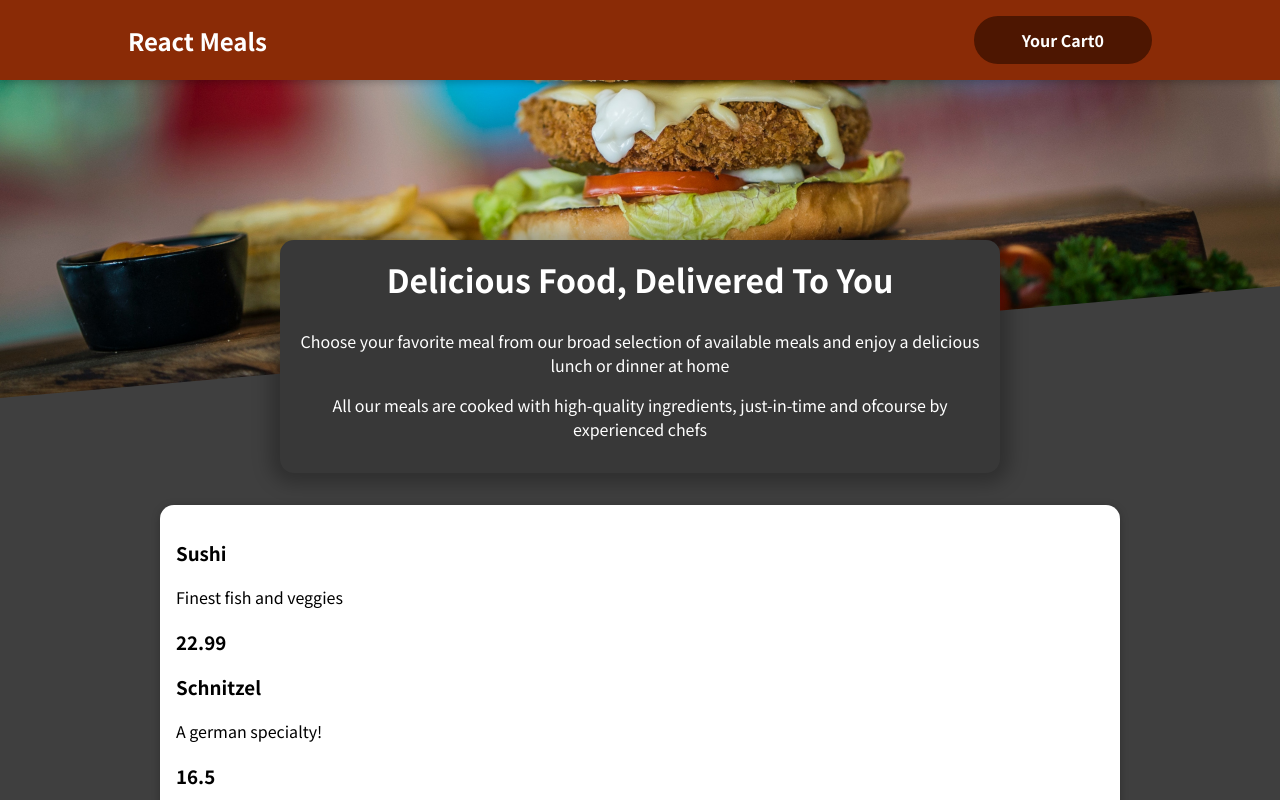
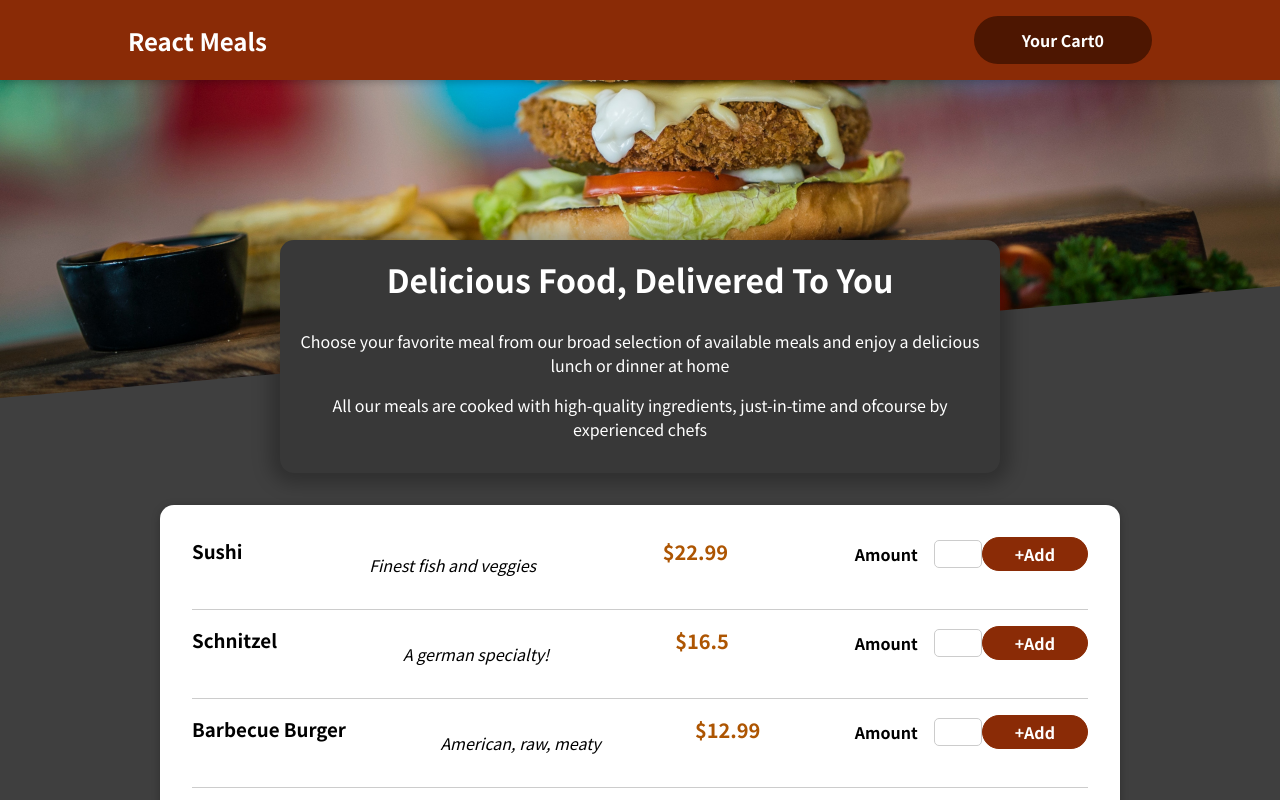
Before and after one commit to AthulPM97/Food-order-app, a React (Create React App) app: page / in a window 1280 px wide. Shown: the top 800 px of the page. Built offline with nearby package versions, Linux system fonts and the light colour scheme.

Commit message:
Added input form for meal item

```diff
--- a/src/Components/Meals/AvailableMeals.js
+++ b/src/Components/Meals/AvailableMeals.js
@@ -1,5 +1,6 @@
 import classes from "./AvailableMeals.module.css";
 import Card from "../UI/Card";
+import MealItem from "./MealItem/MealItem";
 
 const DUMMY_MEALS = [
   {
@@ -31,11 +32,12 @@ const DUMMY_MEALS = [
 const AvailableMeals = () => {
   const meals = DUMMY_MEALS.map((meal) => {
     return (
-      <li key={meal.id}>
-        <h3>{meal.name}</h3>
-        <p>{meal.description}</p>
-        <h3>{meal.price}</h3>
-      </li>
+      <MealItem
+        id={meal.id}
+        name={meal.name}
+        description={meal.description}
+        price={meal.price}
+      />
     );
   });
 
--- /dev/null
+++ b/src/Components/Meals/MealItem/Input.js
@@ -0,0 +1,13 @@
+import classes from "./Input.module.css";
+
+const Input = () => {
+  return (
+    <div className={classes.input}>
+      <label htmlFor="amount">Amount</label>
+      <input id="amount" type="number" />
+      <button type="button">+Add</button>
+    </div>
+  );
+};
+
+export default Input;
--- /dev/null
+++ b/src/Components/Meals/MealItem/Input.module.css
@@ -0,0 +1,18 @@
+.input {
+    display: flex;
+    align-items: center;
+    margin-bottom: 0.5rem;
+  }
+
+  .input label {
+    font-weight: bold;
+    margin-right: 1rem;
+  }
+
+  .input input {
+    width: 3rem;
+    border-radius: 5px;
+    border: 1px solid #ccc;
+    font: inherit;
+    padding-left: 0.5rem;
+  }
--- /dev/null
+++ b/src/Components/Meals/MealItem/MealItem.js
@@ -0,0 +1,16 @@
+import MealItemForm from './MealItemForm';
+import classes from './MealItem.module.css';
+
+const MealItem = (props) => {
+    const price = `$${props.price}`;
+    return(
+        <li key={props.id} className={classes.meal}>
+          <h3>{props.name}</h3>
+          <p className={classes.description}>{props.description}</p>
+          <h3 className={classes.price}>{price}</h3>
+          <MealItemForm />
+        </li>
+    )
+};
+
+export default MealItem;
--- /dev/null
+++ b/src/Components/Meals/MealItem/MealItem.module.css
@@ -0,0 +1,22 @@
+.meal {
+    display: flex;
+    justify-content: space-between;
+    margin: 1rem;
+    padding-bottom: 1rem;
+    border-bottom: 1px solid #ccc;
+  }
+
+  .meal h3 {
+    margin: 0 0 0.25rem 0;
+  }
+
+  .description {
+    font-style: italic;
+  }
+
+  .price {
+    margin-top: 0.25rem;
+    font-weight: bold;
+    color: #ad5502;
+    font-size: 1.25rem;
+  }
--- /dev/null
+++ b/src/Components/Meals/MealItem/MealItemForm.js
@@ -0,0 +1,12 @@
+import classes from './MealItemForm.module.css';
+import Input from './Input';
+
+const MealItemForm = () => {
+    return (
+        <form className={classes.form}>
+            <Input/>
+        </form>
+    )
+};
+
+export default MealItemForm;
--- /dev/null
+++ b/src/Components/Meals/MealItem/MealItemForm.module.css
@@ -0,0 +1,20 @@
+.form {
+    text-align: right;
+  }
+
+  .form button {
+    font: inherit;
+    cursor: pointer;
+    background-color: #8a2b06;
+    border: 1px solid #8a2b06;
+    color: white;
+    padding: 0.25rem 2rem;
+    border-radius: 20px;
+    font-weight: bold;
+  }
+
+  .form button:hover,
+  .form button:active {
+    background-color: #641e03;
+    border-color: #641e03;
+  }
```
Also changed, not shown: src/Components/Meals/Meals.js (+6 -6 lines).
